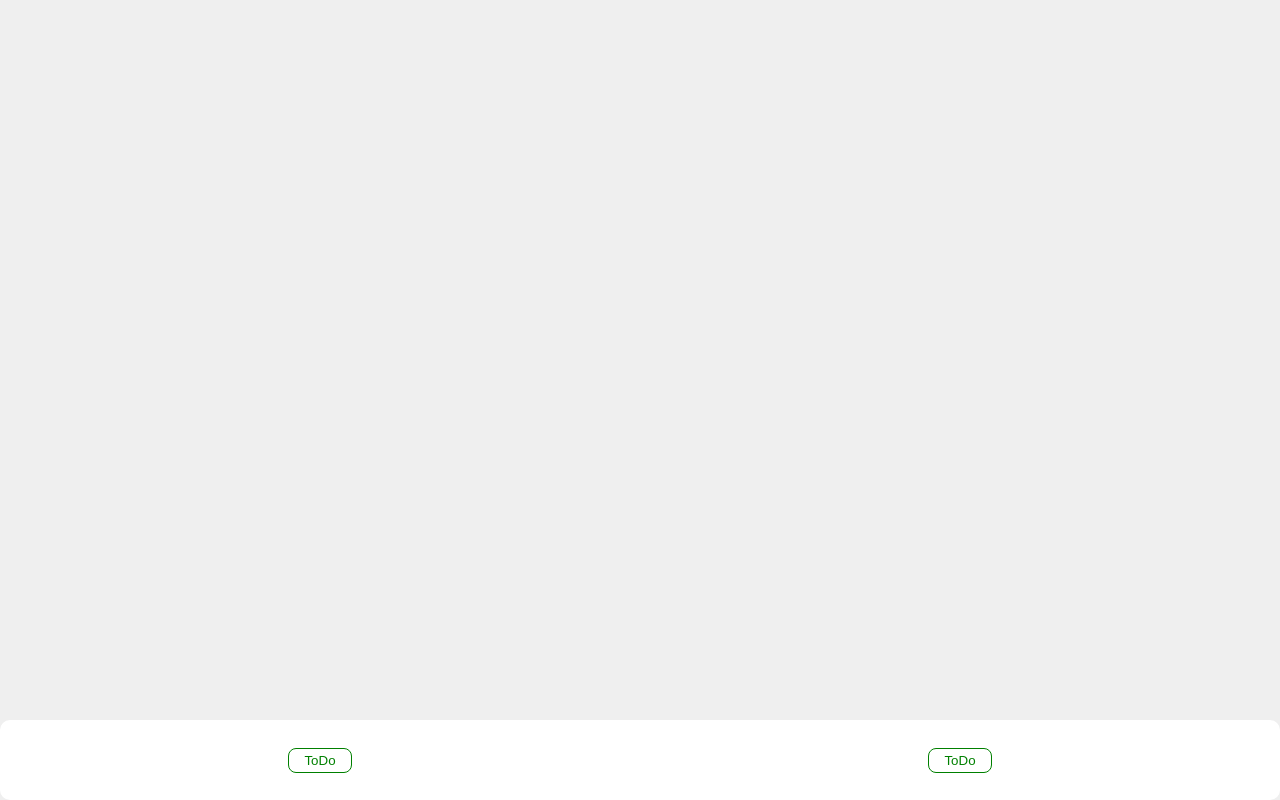
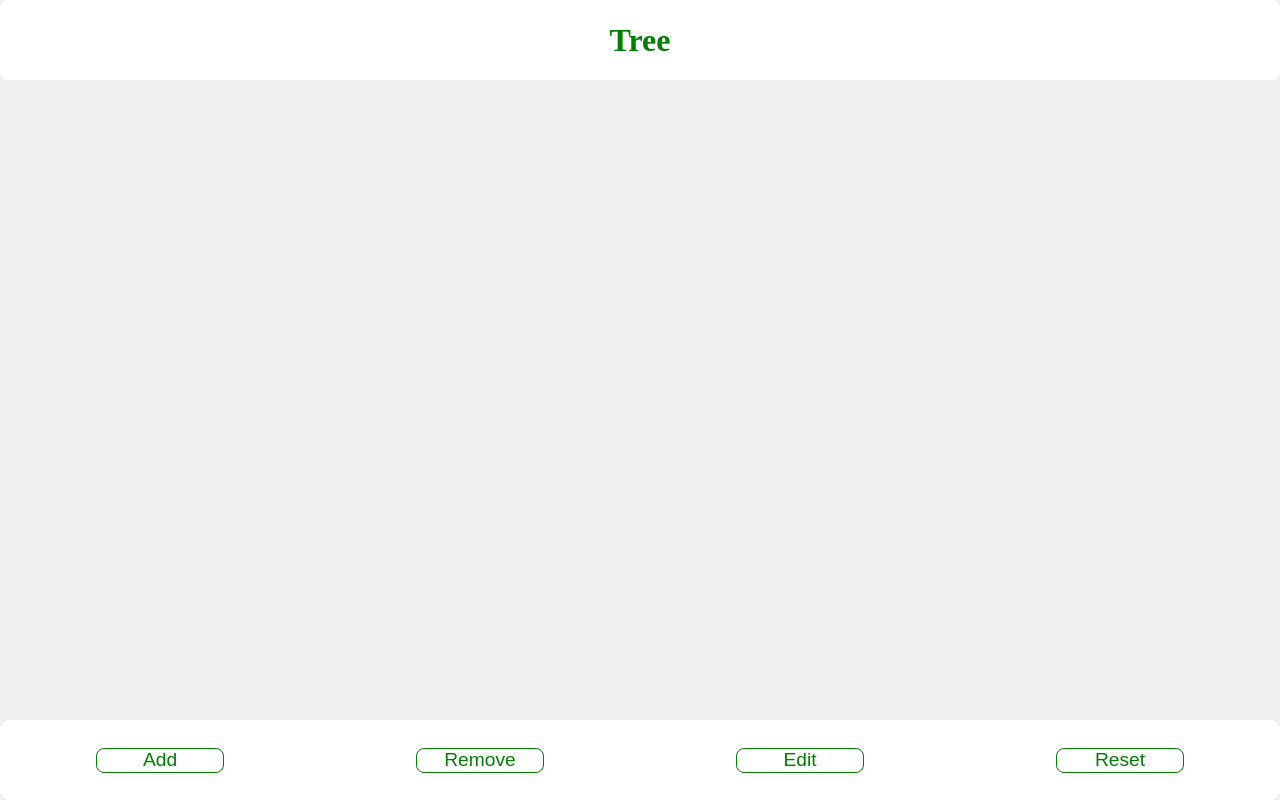
Before and after one commit to AlexZ04/tree-react, a React (Vite) app: page / in a window 1280 px wide. Built offline with nearby package versions, Linux system fonts and the light colour scheme.

Commit message:
add header

```diff
--- a/src/app/App.tsx
+++ b/src/app/App.tsx
@@ -1,9 +1,11 @@
 import { Footer } from "../widgets/Footer/Footer";
+import { Header } from "../widgets/Header/Header";
 import "./App.css";
 
 function App() {
     return (
         <>
+            <Header />
             <Footer />
         </>
     );
--- /dev/null
+++ b/src/constants/ButtonProps.ts
@@ -0,0 +1,3 @@
+export interface ButtonProps {
+    name: string;
+}
--- a/src/shared/Button/Btn.tsx
+++ b/src/shared/Button/Btn.tsx
@@ -1,5 +1,6 @@
+import { ButtonProps } from "../../constants/ButtonProps";
 import "./button.css";
 
-export function Btn() {
-    return <button>ToDo</button>;
+export function Btn({ name }: ButtonProps) {
+    return <button>{name}</button>;
 }
--- a/src/shared/Button/button.css
+++ b/src/shared/Button/button.css
@@ -4,7 +4,12 @@ button {
     color: green;
     border-radius: 8px;
     height: 25px;
-    width: 5dvw;
+    width: 10dvw;
+    font-size: 1.5dvw;
+
+    display: flex;
+    justify-content: center;
+    align-items: center;
 
     cursor: pointer;
 
@@ -13,6 +18,7 @@ button {
 
 button:hover {
     opacity: 0.6;
+    background-color: #efefef;
 }
 
 button:active {
--- a/src/widgets/Footer/Footer.tsx
+++ b/src/widgets/Footer/Footer.tsx
@@ -1,11 +1,13 @@
-import { Btn } from "../../shared/Button/btn";
+import { Btn } from "../../shared/Button/Btn";
 import "./Footer.css";
 
 export function Footer() {
     return (
         <footer>
-            <Btn />
-            <Btn />
+            <Btn name="Add" />
+            <Btn name="Remove" />
+            <Btn name="Edit" />
+            <Btn name="Reset" />
         </footer>
     );
 }
--- /dev/null
+++ b/src/widgets/Header/Header.css
@@ -0,0 +1,16 @@
+header {
+    position: fixed;
+    display: flex;
+    align-items: center;
+    justify-content: center;
+    width: 100%;
+    height: 10dvh;
+    background-color: white;
+    border-radius: 8px;
+    left: 0;
+    top: 0;
+}
+
+header h1 {
+    color: green;
+}
--- /dev/null
+++ b/src/widgets/Header/Header.tsx
@@ -0,0 +1,9 @@
+import "./Header.css";
+
+export function Header() {
+    return (
+        <header>
+            <h1>Tree</h1>
+        </header>
+    );
+}
```
